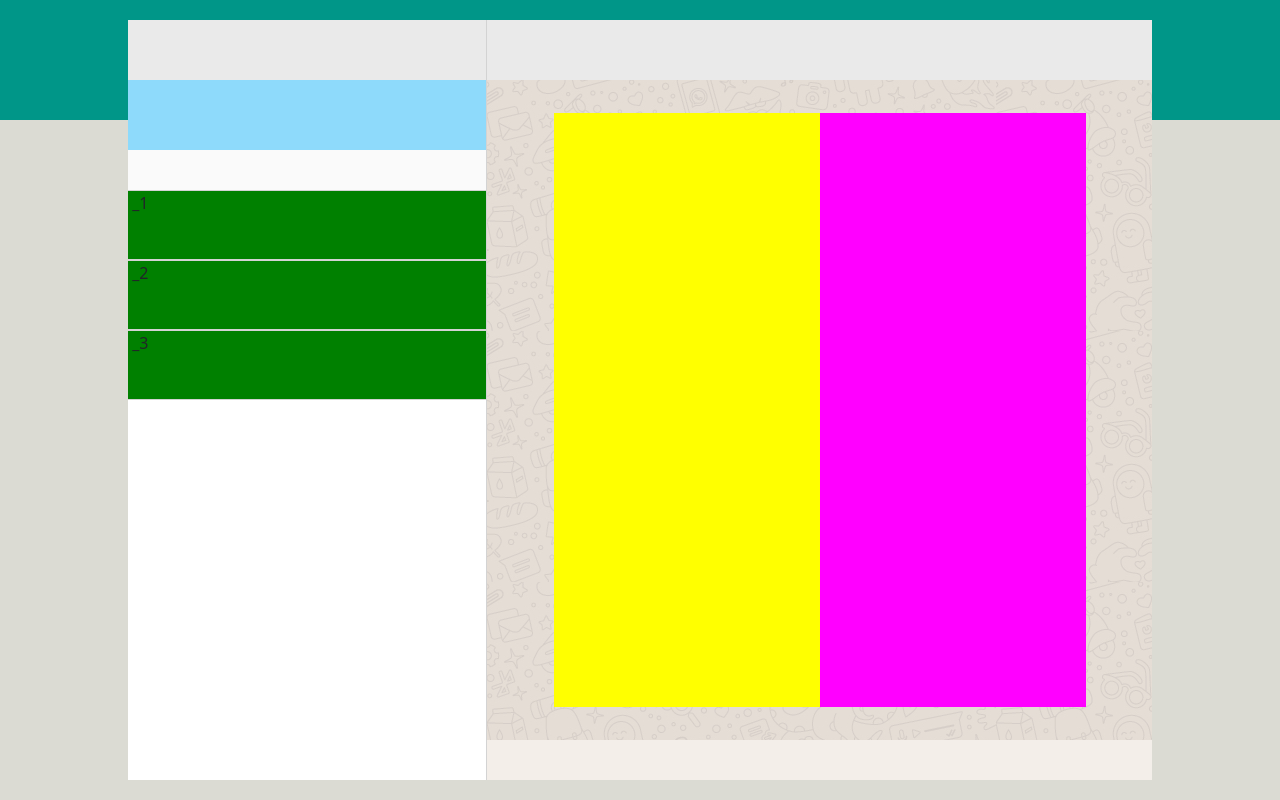
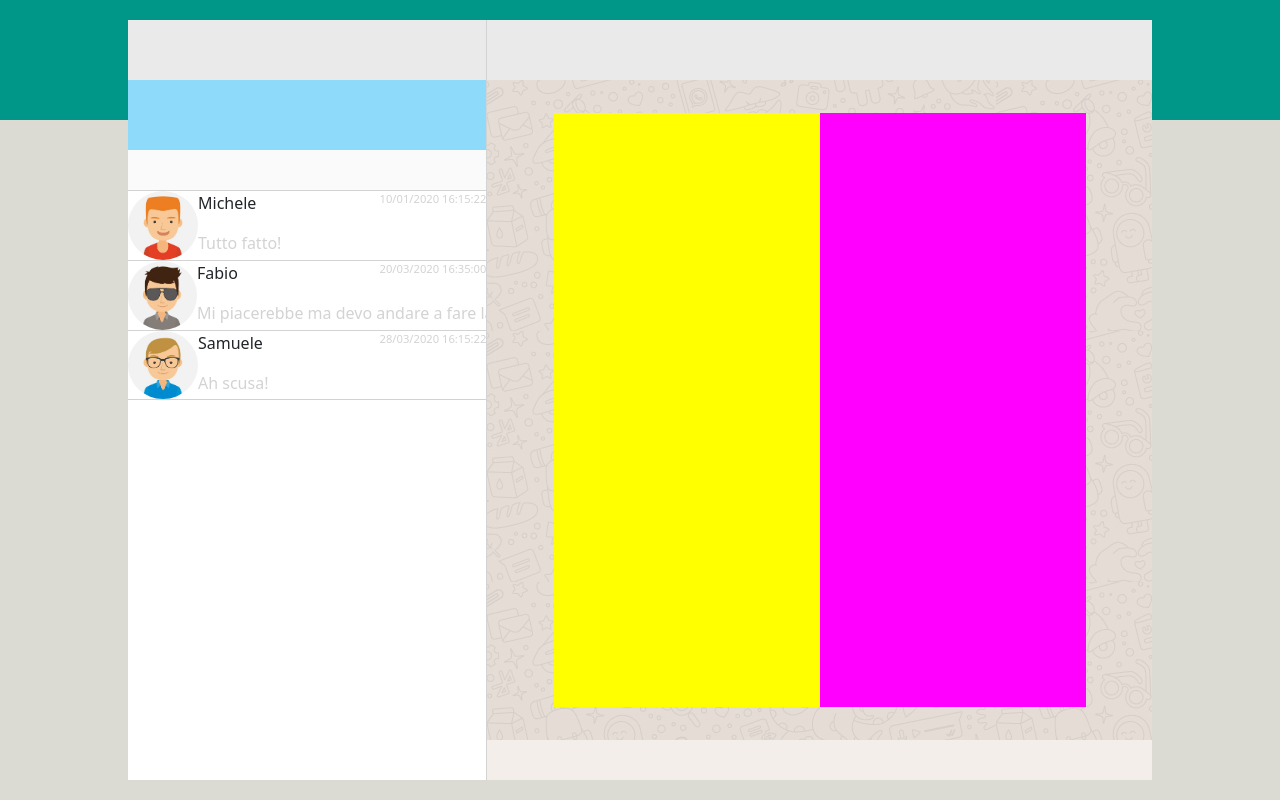
Before and after one commit to PalumboAndrea/vue-boolzapp, a plain HTML site: page index.html in a window 1280 px wide. Drawn offline with nearby package versions, Linux system fonts and the light colour scheme.

Commit message:
add contact list

```diff
--- a/css/style.css
+++ b/css/style.css
@@ -73,11 +73,36 @@ ul{
 }
 
 .contact{
-    background-color: green;
     height: var(--contact-height);
     width: 100%;
     border-top: 1px solid lightgrey;
+    display: flex;
+    position: relative;
+}
+
+.contact:last-child{
     border-bottom: 1px solid lightgrey;
+}
+
+.contact img{
+    height: 100%;
+    width: 70px;
+    border-radius: 50%;
+}
+
+.last-message{
+    color: lightgrey;
+    white-space: nowrap;
+    overflow: hidden;
+    text-overflow: ellipsis;
+}
+
+.time{
+    font-size: 0.7rem;
+    color: lightgrey;
+    position: absolute;
+    top: 0;
+    right: 0;
 }
 
 /* chat part */
--- a/index.html
+++ b/index.html
@@ -38,8 +38,20 @@
                             </div>
                             <ul class="chat-list">
                                 <li class="contact" v-for="(element, index) in contacts">
-                                    <img src="./img/avatar${element.avatar}.jpg" alt="">
-                                   {{element.avatar}}
+                                    <img :src="'./img/avatar' + element.avatar + '.jpg'" alt="">
+                                    <div>
+                                        <p class="contact-name">
+                                            {{element.name}}
+                                        </p>
+                                        <p class="last-message">
+                                            {{element.messages[element.messages.length - 1].message}}
+                                        </p>
+                                        <span class="time">
+                                            {{element.messages[element.messages.length - 1].date}}
+                                        </span>
+                                    </div>
+
+
 
                                 </li>
                             </ul>
```
